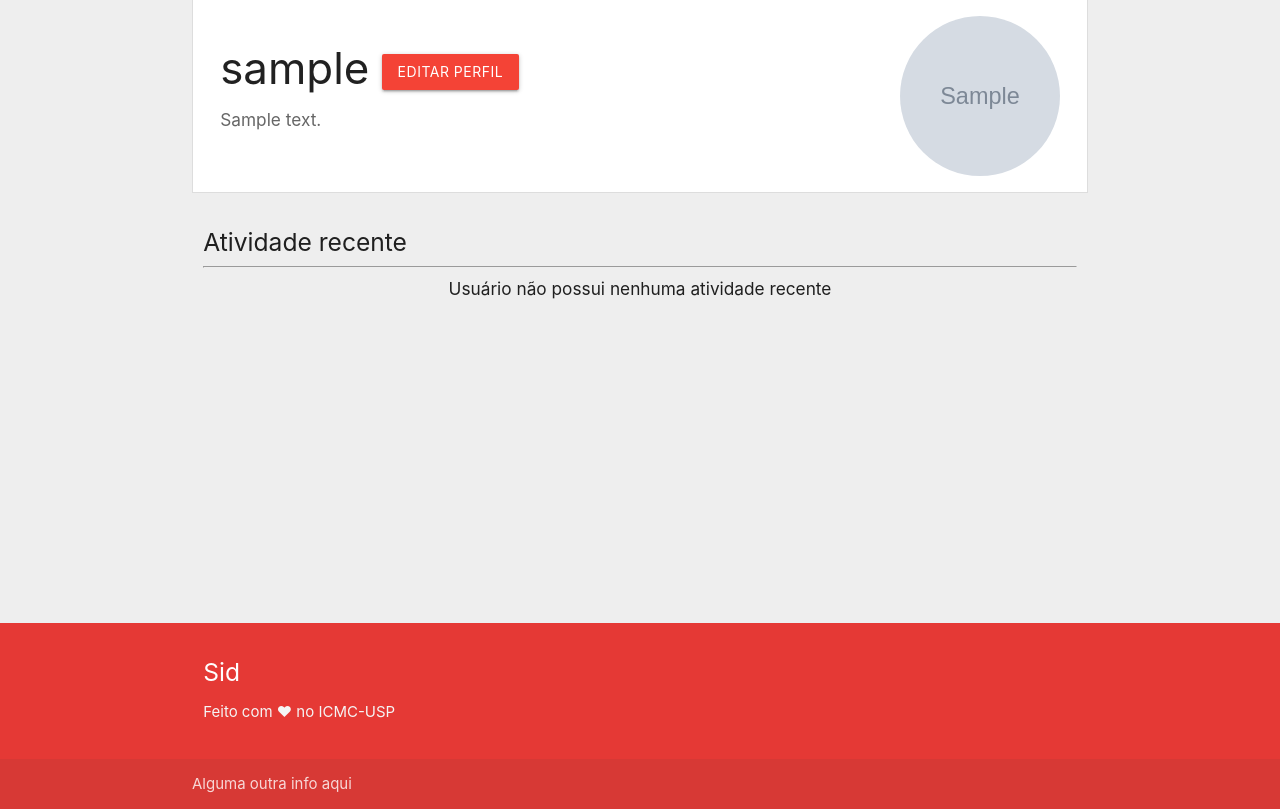
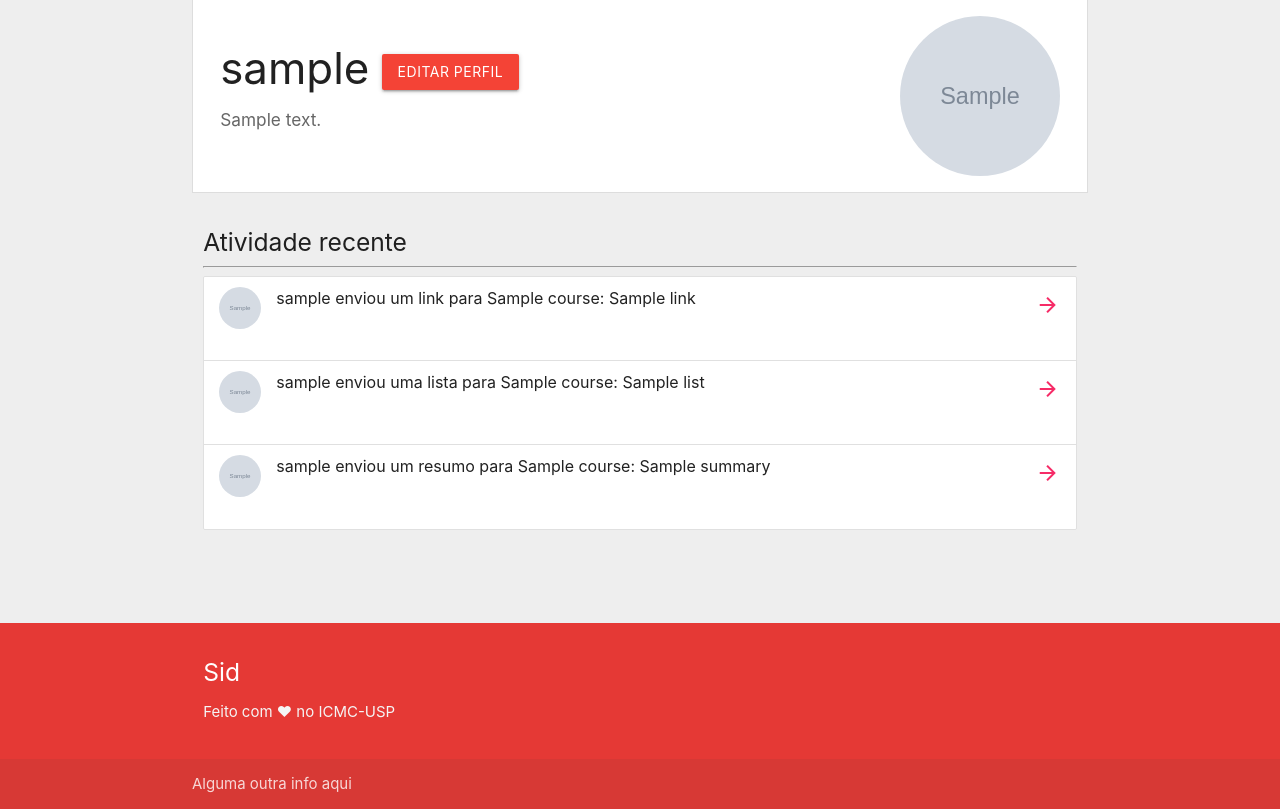
Before and after one commit to rgeurgas/Sid, a Django app: page /auth/profile/1 in a window 1280 px wide. Shown: the part 129-938 px from the top of the page. Run offline with Django 3.2, Linux system fonts and the light colour scheme; a user stored in the database is signed in; tables that the repository leaves empty hold one stand-in row (values such as "Sample post"); grey boxes marked "Sample" are stand-in pictures.

Commit message:
Atividade recente perfil corrigido

```diff
--- a/registration/templates/registration/perfil.html
+++ b/registration/templates/registration/perfil.html
@@ -62,7 +62,7 @@
 			<div class="col m12">
 				<h5 class='left-align'>Atividade recente</h5>
 					<hr>
-					{% if activities|length < 0 %}
+					{% if activities|length > 0 %}
 					<ul class="collection">
 						{% for activity in activities %}
 						<li class="collection-item avatar">
--- a/registration/views.py
+++ b/registration/views.py
@@ -1,6 +1,7 @@
 from django.contrib.auth import login, authenticate
 from django.shortcuts import render, redirect
 
+from course.models import Course
 from registration.forms import SignUpForm, EditarForm
 from registration.models import Profile
 
@@ -41,21 +42,21 @@ def view_profile(request, pk):
 
 
 		activities = []
-		for course in sub_courses:
-			for l in course.link.all()[:10]:
-				if l.user.profile.id == profile.id:
+		for course in Course.objects.all():
+			for l in course.link.all():
+				if l.user.id == profile.user.id:
 					activities.append({'obj': l, 'tipo': 'um link'})
-			for l in course.list.all()[:10]:
+			for l in course.list.all():
 				if l.user.id == profile.user.id:
 					activities.append({'obj': l, 'tipo': 'uma lista'})
-			for s in course.summary.all()[:10]:
+			for s in course.summary.all():
 				if s.user.id == profile.user.id:
 					activities.append({'obj': s, 'tipo': 'um resumo'})
 
 		activities.sort(key = lambda x: x['obj'].date, reverse=True)
 		activities = activities[:5]
 
-		print('>>>>' + str(len(activities)))
+		print(profile.user.first_name +'>>>>' + str(len(activities)))
 
 		context = {
 			'profile': profile,
```
